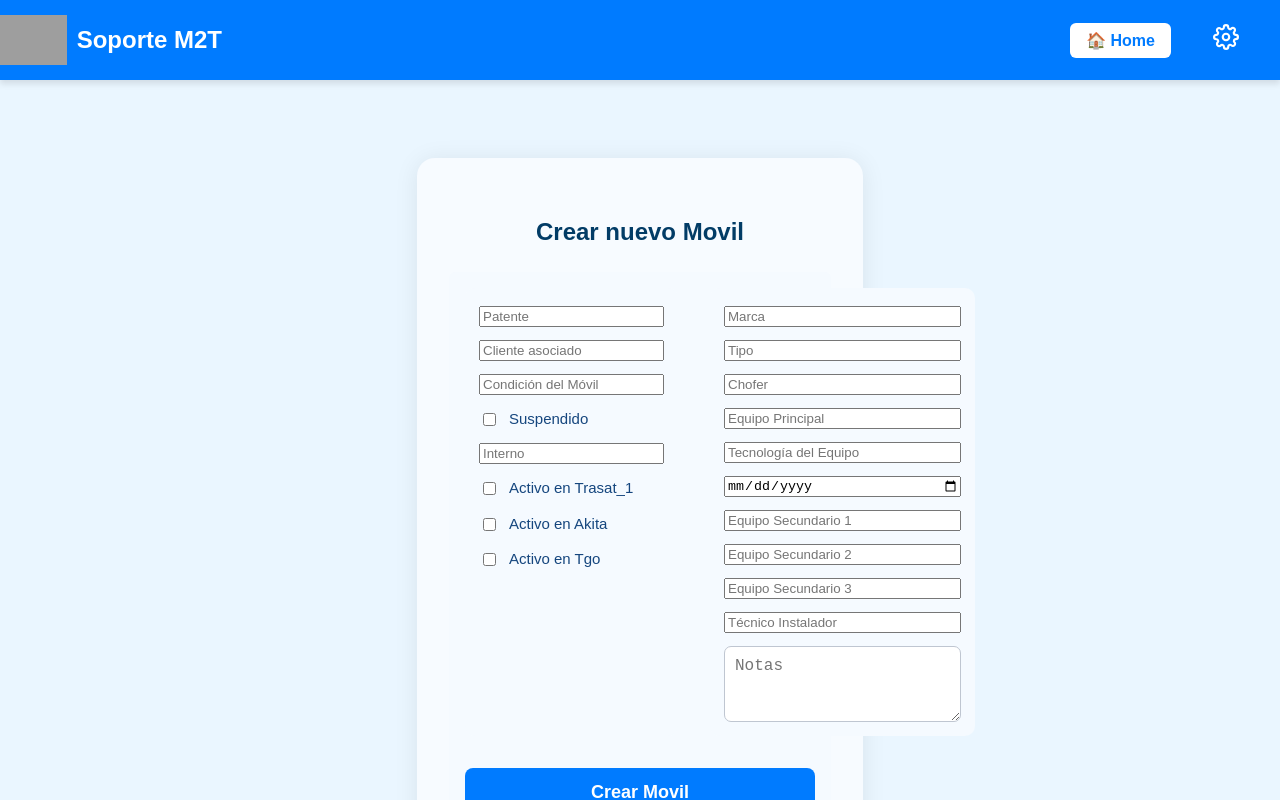
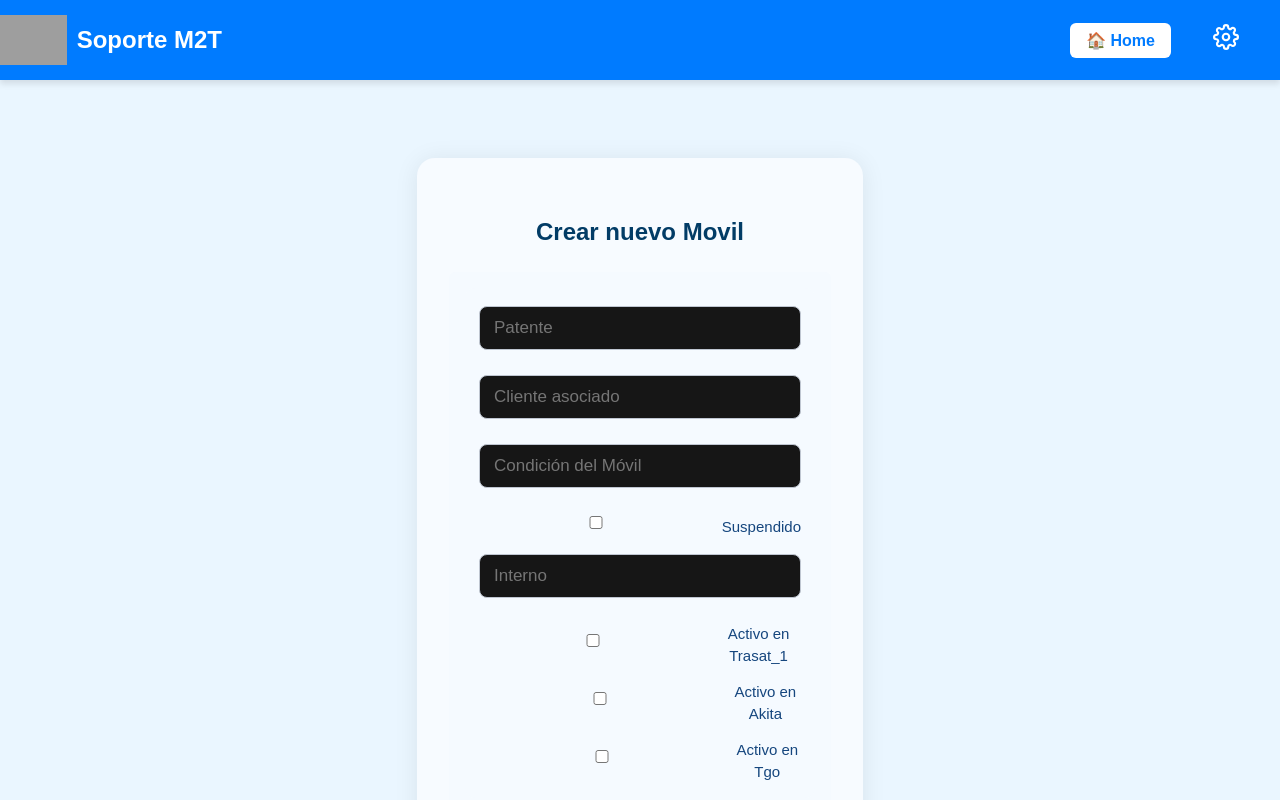
Before and after one commit to KoeruLevi/m2tapp, a React (Vite) app in the folder frontend/: page /nuevo-movil in a window 1280 px wide. Shown: the top 800 px of the page. Built offline with nearby package versions, Linux system fonts and the light colour scheme; grey boxes are pictures that could not be loaded.

Commit message:
Update NuevoDocumento.css

```diff
--- a/frontend/src/styles/NuevoDocumento.css
+++ b/frontend/src/styles/NuevoDocumento.css
@@ -1,5 +1,6 @@
 .nuevo-documento-container {
-    max-width: 750px;
+    max-width: 900px;         /* Más ancho para formularios grandes */
+    min-width: 330px;
     margin: 48px auto 0 auto;
     padding: 36px 32px 28px 32px;
     background: #f7fbff;
@@ -17,37 +18,48 @@ form.custom-form {
     width: 100%;
 }
 
+/* Grid para formulario Movil */
+.movil-grid {
+    display: flex;
+    gap: 32px;
+    margin-bottom: 10px;
+    flex-wrap: wrap;
+    width: 100%;
+    box-sizing: border-box;
+}
+.movil-col {
+    flex: 1 1 0;
+    min-width: 250px;
+    max-width: 100%;
+    display: flex;
+    flex-direction: column;
+    gap: 13px;
+    background: #f5faff;
+    padding: 18px 14px 14px 14px;
+    border-radius: 10px;
+}
+
+/* Fila para inputs en formularios de dos columnas */
 .form-row {
     display: flex;
     gap: 22px;
     margin-bottom: 14px;
 }
 
-.form-row input,
-.form-row select {
-    flex: 1;
-    padding: 10px;
-    font-size: 16px;
-    border-radius: 7px;
+/* Inputs, selects y textarea SIEMPRE 100% */
+form.custom-form input,
+form.custom-form select,
+form.custom-form textarea {
+    width: 100% !important;
+    box-sizing: border-box;
+    margin-bottom: 12px;
+    padding: 11px 14px;
+    font-size: 17px;
+    border-radius: 8px;
     border: 1px solid #bfc6d1;
     background: #161616;
     color: #eee;
-}
-
-.movil-grid {
-    display: flex;
-    gap: 32px;
-    margin-bottom: 10px;
-}
-
-.movil-col {
-    flex: 1 1 0;
-    display: flex;
-    flex-direction: column;
-    gap: 13px;
-    background: #f5faff;
-    padding: 18px 14px 14px 14px;
-    border-radius: 10px;
+    display: block;
 }
 
 .checkbox-label {
@@ -136,3 +148,15 @@ textarea {
     }
     .movil-col { padding: 10px; }
 }
+
+/* Extra Responsive aún más estricto */
+@media (max-width: 700px) {
+    .movil-grid {
+        flex-direction: column;
+        gap: 12px;
+    }
+    .nuevo-documento-container {
+        max-width: 98vw;
+        padding: 10px 2vw 15px 2vw;
+    }
+}
```
